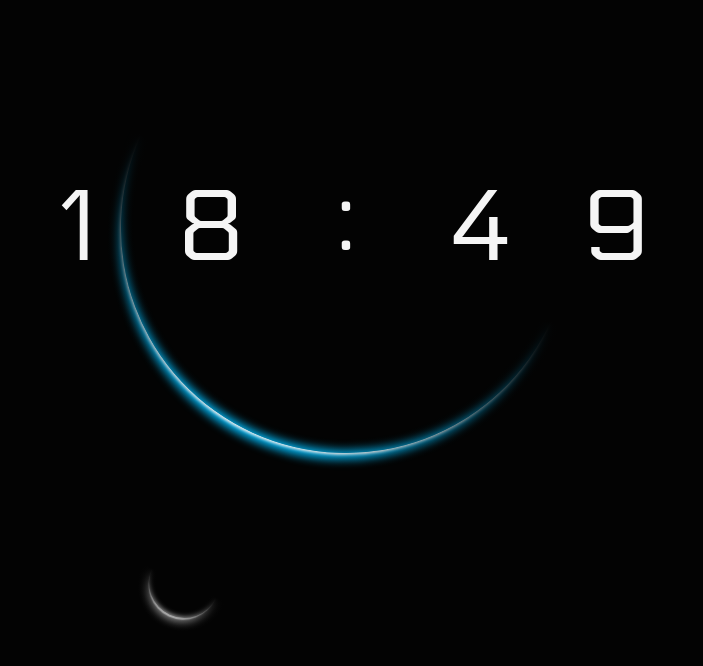
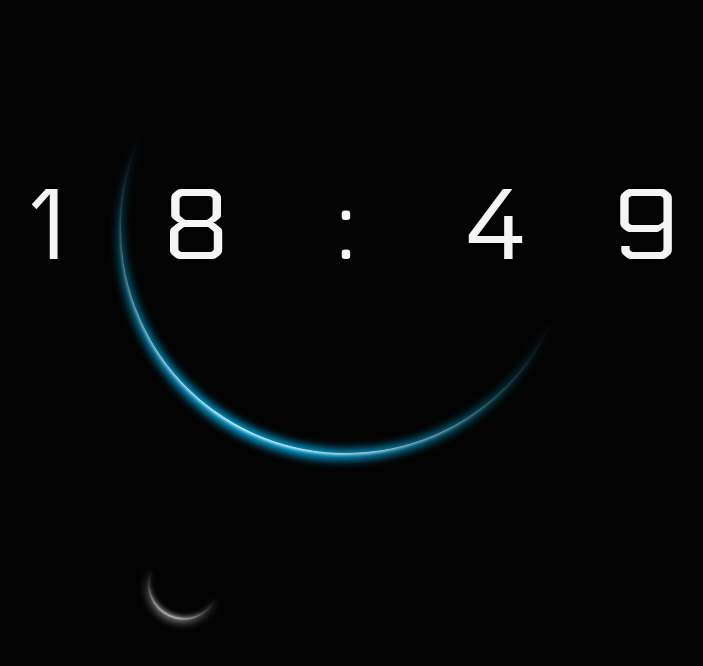
Before and after one commit to viGITory/clock, a website built with webpack: page src/pages/index.html in a window 1280 px wide. Shown: the part 172-838 px from the top of the page, without its empty margins (294-997 px from the left). Built offline with nearby package versions, Linux system fonts and the light colour scheme; files whose address does not match are found by name.

Commit message:
refactor: minor styles fixes

```diff
--- a/src/components/clock/clock-digital.scss
+++ b/src/components/clock/clock-digital.scss
@@ -1,5 +1,5 @@
 .clock-digital {
-  min-width: 650px;
+  display: flex;
 
   font-size: 100px;
   text-align: center;
@@ -8,8 +8,8 @@
   transition: opacity .5s;
 
   &__num {
-    display: inline-block;
-    width: 110px;
+    display: block;
+    width: 150px;
 
     line-height: 100px;
 
--- a/src/components/page/page.scss
+++ b/src/components/page/page.scss
@@ -9,4 +9,8 @@
   color: #f5f5f5;
 
   background-color: #030303;
+
+  *::selection {
+    background-color: transparent;
+  }
 }
```
